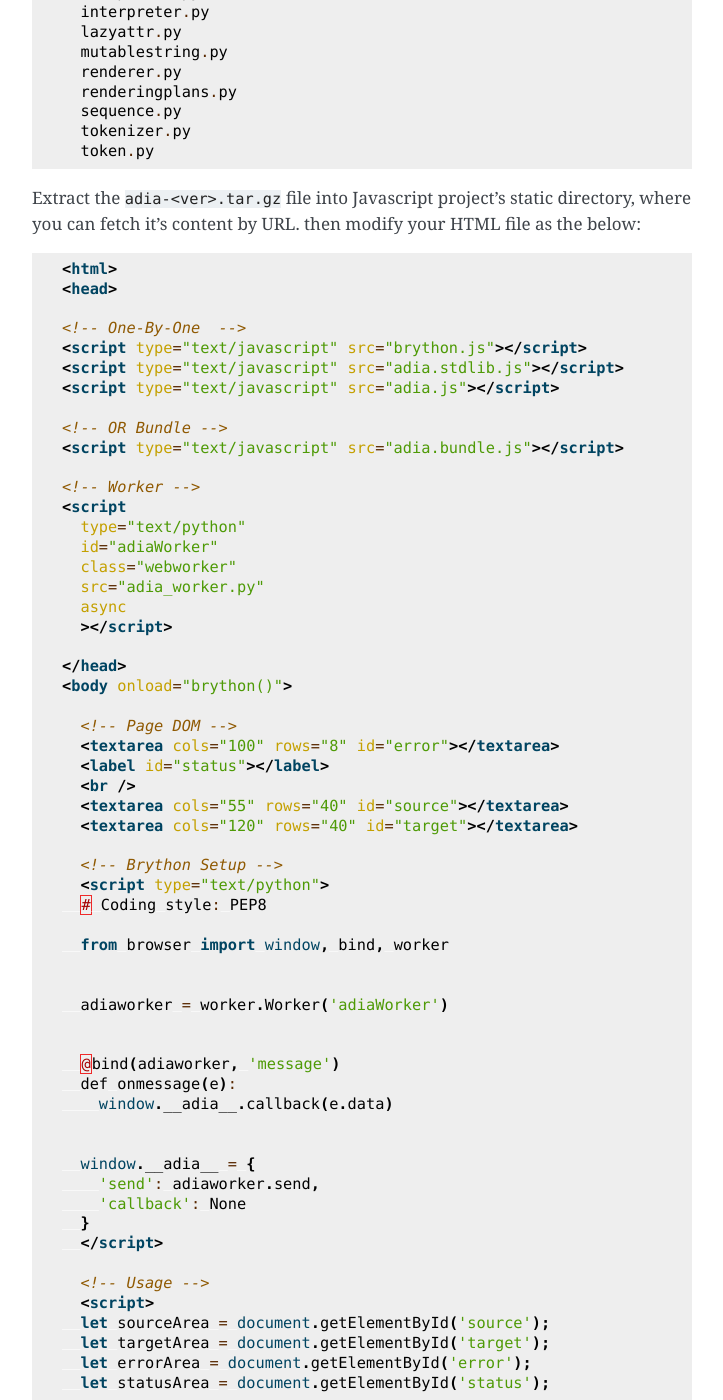
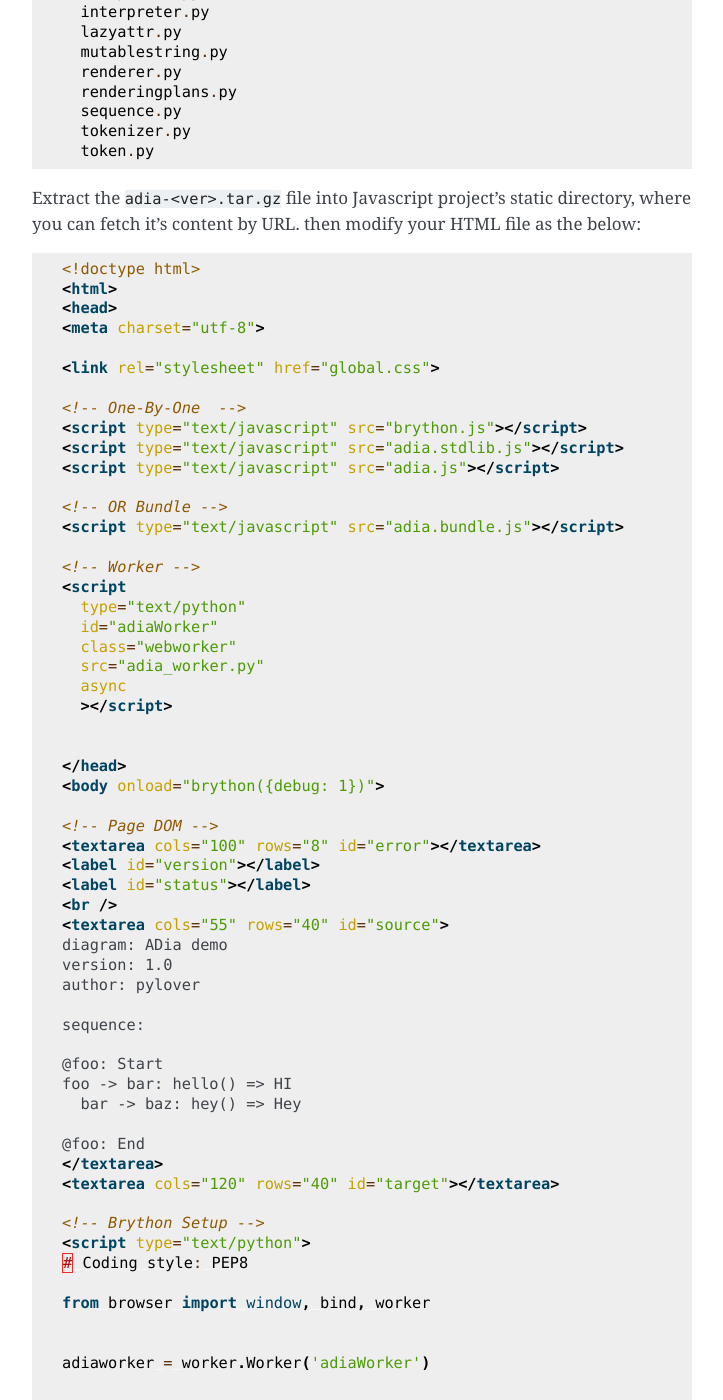
Before and after one commit to pylover/adia, a Sphinx documentation site: the page built from documentation/javascriptapi.rst, in a window 1280 px wide and 1400 px high, scrolled down 750 px. Shown: the whole window, without its empty margins (388-1111 px from the left). Built offline with Sphinx 7.4.7, drawn with Linux system fonts in a browser that asks for light colours; some of the changed text lies outside the part shown.

Commit message:
ADia version provided inside the javascript API as an attribute. closes #43

```diff
--- a/documentation/javascriptapi.rst
+++ b/documentation/javascriptapi.rst
@@ -53,8 +53,12 @@
 
 .. code-block:: html
 
+   <!doctype html>
    <html>
    <head>
+   <meta charset="utf-8">
+
+   <link rel="stylesheet" href="global.css">
 
    <!-- One-By-One  -->
    <script type="text/javascript" src="brython.js"></script>
@@ -73,62 +77,80 @@
      async
      ></script>
 
+
    </head>
-   <body onload="brython()">
+   <body onload="brython({debug: 1})">
 
-     <!-- Page DOM -->
-     <textarea cols="100" rows="8" id="error"></textarea>
-     <label id="status"></label>
-     <br />
-     <textarea cols="55" rows="40" id="source"></textarea>
-     <textarea cols="120" rows="40" id="target"></textarea>
+   <!-- Page DOM -->
+   <textarea cols="100" rows="8" id="error"></textarea>
+   <label id="version"></label>
+   <label id="status"></label>
+   <br />
+   <textarea cols="55" rows="40" id="source">
+   diagram: ADia demo
+   version: 1.0
+   author: pylover
 
-     <!-- Brython Setup -->
-     <script type="text/python">
-     # Coding style: PEP8
+   sequence:
 
-     from browser import window, bind, worker
+   @foo: Start
+   foo -> bar: hello() => HI
+     bar -> baz: hey() => Hey
+
+   @foo: End
+   </textarea>
+   <textarea cols="120" rows="40" id="target"></textarea>
+
+   <!-- Brython Setup -->
+   <script type="text/python">
+   # Coding style: PEP8
+
+   from browser import window, bind, worker
 
 
-     adiaworker = worker.Worker('adiaWorker')
+   adiaworker = worker.Worker('adiaWorker')
 
 
-     @bind(adiaworker, 'message')
-     def onmessage(e):
-       window.__adia__.callback(e.data)
+   @bind(adiaworker, 'message')
+   def onmessage(e):
+     window.__adia__.callback(e.data)
 
 
-     window.__adia__ = {
-       'send': adiaworker.send,
-       'callback': None
-     }
-     </script>
-
-     <!-- Usage -->
-     <script>
-     let sourceArea = document.getElementById('source');
-     let targetArea = document.getElementById('target');
-     let errorArea = document.getElementById('error');
-     let statusArea = document.getElementById('status');
-
-     /* Create ADia instance */
-     const aDia = new ADia({
-       delay: 10,  // ms
-       input: () => sourceArea.value,
-       clean: () => {
-         errorArea.value = '';
-         targetArea.value = '';
-       },
-       success: dia => targetArea.value = dia,
-       error: msg => errorArea.value = msg,
-       status: state => statusArea.innerText = state
-     });
-
-     const go = aDia.go.bind(aDia);
-     window.addEventListener('load', go);
-     sourceArea.addEventListener('input', go);
+   window.__adia__ = {
+     'send': adiaworker.send,
+     'callback': None
+   }
    </script>
 
+   <!-- Usage -->
+   <script>
+   let sourceArea = document.getElementById('source');
+   let targetArea = document.getElementById('target');
+   let errorArea = document.getElementById('error');
+   let statusArea = document.getElementById('status');
+   let versionArea = document.getElementById('version');
+
+   /* Create ADia instance */
+   const aDia = new ADia({
+     delay: 10,  // ms
+     init: (aDia) => versionArea.innerText = `ADia version: ${aDia.__version__}`,
+     input: () => sourceArea.value,
+     clean: () => {
+       errorArea.value = '';
+       targetArea.value = '';
+     },
+     success: dia => targetArea.value = dia,
+     error: msg => errorArea.value = msg,
+     status: state => statusArea.innerText = state
+   });
+
+   const go = aDia.go.bind(aDia);
+   window.addEventListener('load', go);
+   sourceArea.addEventListener('input', go);
+   </script>
+
+   </body>
+   </html>
 
 The ``ADia`` class will listen for changes of source element and inform you
 by provided callbacks.
```
Also changed, not shown: 3 other files.
